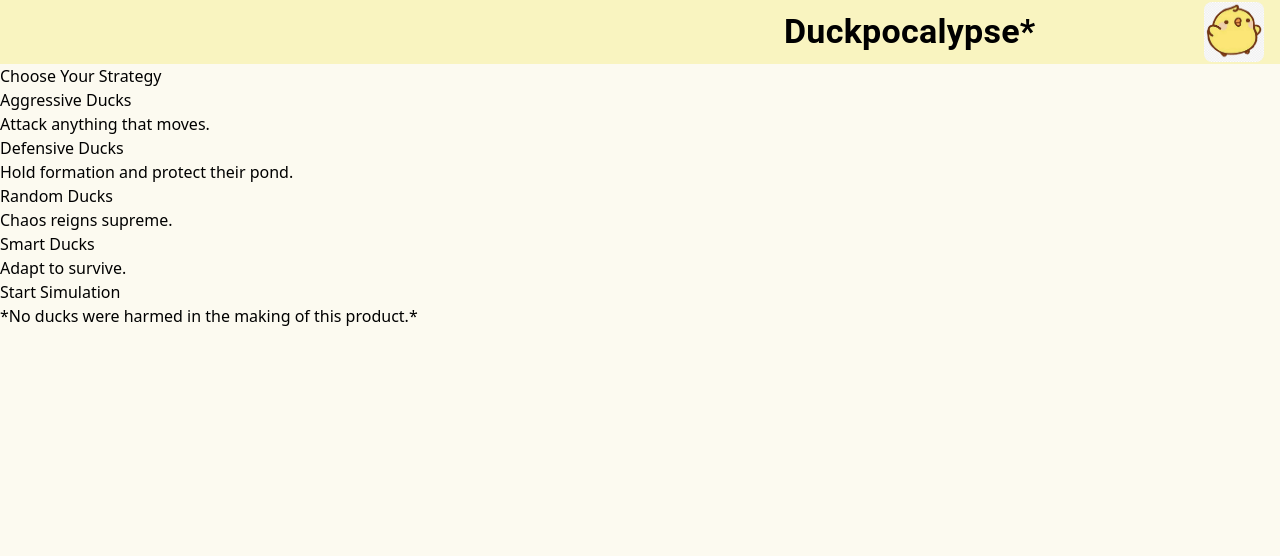
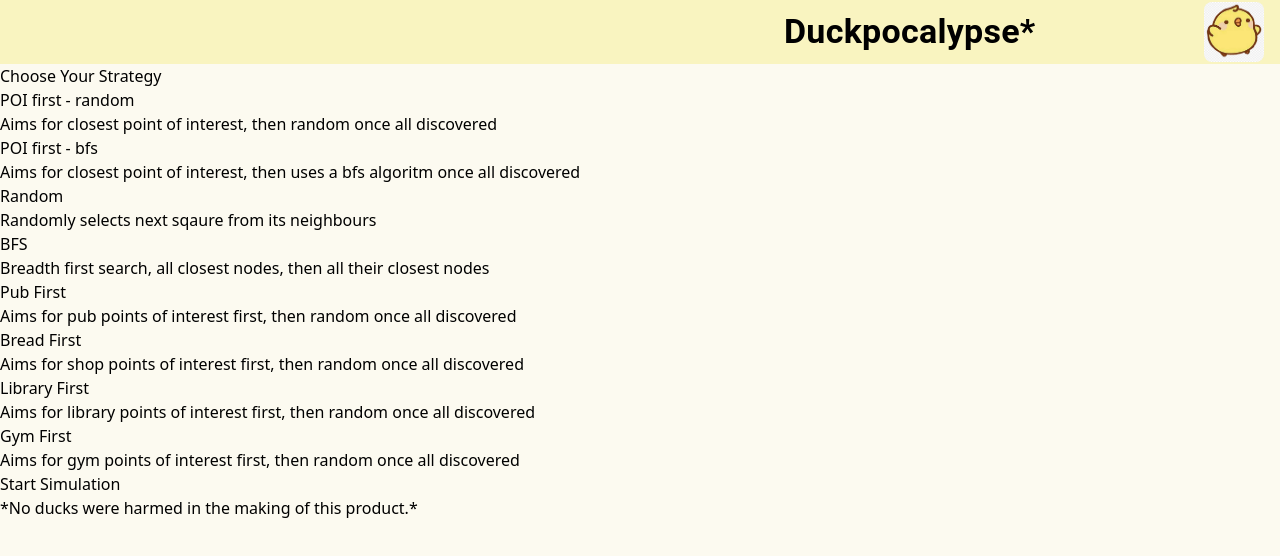
Before and after one commit to MartinMatura/duckpocalypse, a React app in the folder frontend/: page / in a window 1280 px wide. Shown: the top 556 px of the page. Built offline with nearby package versions, Linux system fonts and the light colour scheme; some icons are missing; the HTML template or start-up script is replaced by a standard one.

Commit message:
more descriptions

```diff
--- a/frontend/src/Components/StrategiesPanel.jsx
+++ b/frontend/src/Components/StrategiesPanel.jsx
@@ -1,9 +1,13 @@
 export default function StrategiesPanel({ onStart }) {
   const strategies = [
-    { name: "Aggressive Ducks", desc: "Attack anything that moves." },
-    { name: "Defensive Ducks", desc: "Hold formation and protect their pond." },
-    { name: "Random Ducks", desc: "Chaos reigns supreme." },
-    { name: "Smart Ducks", desc: "Adapt to survive." },
+    { name: "POI first - random", desc: "Aims for closest point of interest, then random once all discovered" },
+    { name: "POI first - bfs", desc: "Aims for closest point of interest, then uses a bfs algoritm once all discovered" },
+    { name: "Random", desc: "Randomly selects next sqaure from its neighbours" },
+    { name: "BFS", desc: "Breadth first search, all closest nodes, then all their closest nodes" },
+    { name: "Pub First", desc: "Aims for pub points of interest first, then random once all discovered" },
+    { name: "Bread First", desc: "Aims for shop points of interest first, then random once all discovered" },
+    { name: "Library First", desc: "Aims for library points of interest first, then random once all discovered" },
+    { name: "Gym First", desc: "Aims for gym points of interest first, then random once all discovered" }
   ];
 
   return (
```
